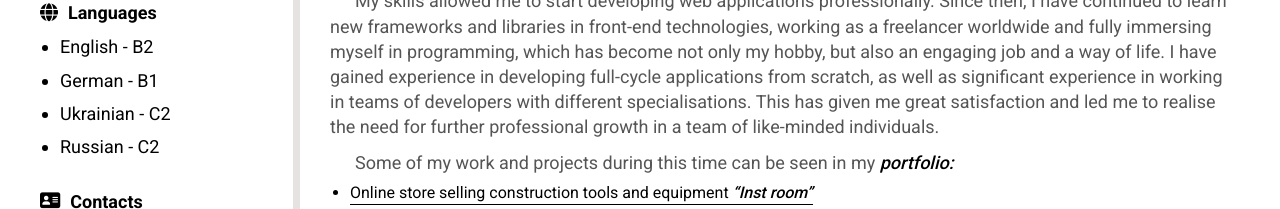
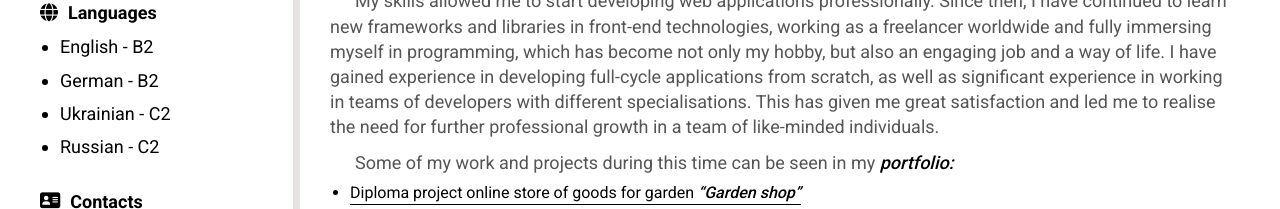
Before and after one commit to sl101/Viacheslav-Zhevaha_CV, a React (Create React App) app: page / in a window 1280 px wide. Shown: the part 591-800 px from the top of the page. Built offline with nearby package versions, Linux system fonts and the light colour scheme.

Commit message:
add diploma project to expirience

```diff
--- a/src/data/data.js
+++ b/src/data/data.js
@@ -149,7 +149,7 @@ export const links_de = [
 		text: "Sprache",
 		content: [
 			{ "Englisch - ": "B2" },
-			{ "Deutsch - ": "B1" },
+			{ "Deutsch - ": "B2" },
 			{ "Ukrainisch - ": "C2" },
 			{ "Russisch - ": "C2" },
 		],
@@ -187,7 +187,7 @@ export const links_en = [
 		text: "Languages",
 		content: [
 			{ "English - ": "B2" },
-			{ "German - ": "B1" },
+			{ "German - ": "B2" },
 			{ "Ukrainian - ": "C2" },
 			{ "Russian - ": "C2" },
 		],
@@ -337,24 +337,30 @@ export const experiences_de = [
 		projects: [
 			{
 				id: 1,
+				project_title: "Diplomprojekt Online-Gartengeschäft ",
+				project_name: "“Gartenladen”",
+				link: "https://sl101.github.io/TEL-Ran-Diploma-project"
+			},
+			{
+				id: 2,
 				project_title: "Online-Shop für Bauwerkzeuge und -geräte ",
 				project_name: "“Inst room”",
 				link: "https://sergeysev.github.io/Online_Store/"
 			},
 			{
-				id: 2,
+				id: 3,
 				project_title: "Online-Shop-Kosmetik für Männer ",
 				project_name: "“BarberShop”",
 				link: "https://sl101.github.io/BarberShop/app/index.html"
 			},
 			{
-				id: 3,
+				id: 4,
 				project_title: "Portal für Buchhaltungsdienste ",
 				project_name: "“Buchhaltungswelt”",
 				link: "https://buhsvit.com.ua/",
 			},
 			{
-				id: 4,
+				id: 5,
 				project_title: "Firmenwebsite ",
 				project_name: "“In Denmark Heiraten”",
 				link: "https://daenemark-heiraten.com/en"
@@ -433,24 +439,30 @@ export const experiences_en = [
 		projects: [
 			{
 				id: 1,
+				project_title: "Diploma project online store of goods for garden ",
+				project_name: "“Garden shop”",
+				link: "https://sl101.github.io/TEL-Ran-Diploma-project"
+			},
+			{
+				id: 2,
 				project_title: "Online store selling construction tools and equipment ",
 				project_name: "“Inst room”",
 				link: "https://sergeysev.github.io/Online_Store/"
 			},
 			{
-				id: 2,
+				id: 3,
 				project_title: "Men's cosmetics online store ",
 				project_name: "“BarberShop”",
 				link: "https://sl101.github.io/BarberShop/app/index.html"
 			},
 			{
-				id: 3,
+				id: 4,
 				project_title: "Accounting services portal ",
 				project_name: "“Accounting World”",
 				link: "https://buhsvit.com.ua/"
 			},
 			{
-				id: 4,
+				id: 5,
 				project_title: "Corporate website ",
 				project_name: "“In Denmark Heiraten”",
 				link: "https://daenemark-heiraten.com/en"
```
